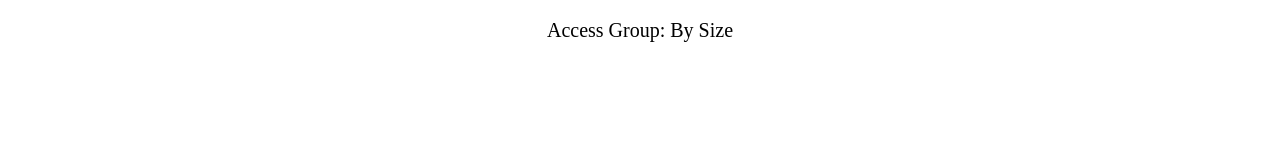
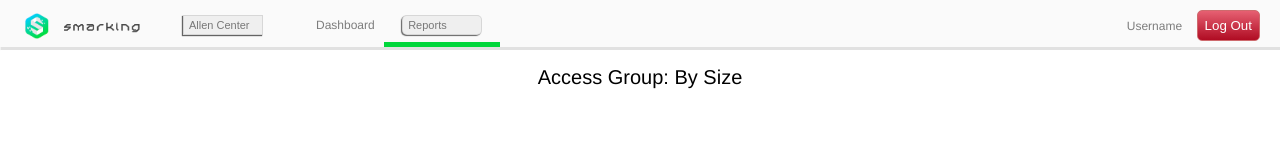
Before and after one commit to owen107/d3chart, a website: page index.html in a window 1280 px wide. Drawn offline with nearby package versions, Linux system fonts and the light colour scheme; some packages are replaced by stand-ins of ours.

Commit message:
Added header styles

```diff
--- a/components/sass/main.scss
+++ b/components/sass/main.scss
@@ -1,3 +1,5 @@
+@import "variables";
+@import "mixins";
 @import "reset";
 
 .container {
@@ -10,3 +12,107 @@
 	font-size: 20px;
 	margin-top: 20px;
 }
+
+body {
+    font-family: $fontfamily;
+}
+
+p {
+	font-weight: $thin;
+}
+
+/* Header Style */
+#header {
+	@include clearfix;
+	background: $lightgrey;
+	@include box-shadow(1px, 0, 1px, 2.5px, rgba($darkgrey, 0.6));
+
+	.client-section,
+    .nav-section,
+    .auth-section li,
+    .nav-section li {
+	   display: inline-block;
+    }
+
+    .auth-section li,
+    .nav-section li {
+    	font-size: 12px;
+    	color: rgba($dark, 0.5);
+    }
+
+    .logo-section {
+    	@include column(0.1);
+    	padding: 10px 0 0 25px;
+
+    	img {
+    		width: 90%;
+    		margin-top: 3px;
+    	}
+    }
+
+    .client-section,
+    .nav-section, .auth-section {
+    	padding: 10px 0 0 0;
+    }
+    .client-section {
+    	@include column(0.1);
+    	padding-left: 30px;
+    }
+
+    .nav-section {
+    	@include column(0.25);
+    	text-transform: capitalize;
+
+    	li {
+    		padding: 5px 5px;
+
+    		&:last-child {
+    			border-bottom: 5px solid $green;
+    			padding-left: 18px;
+    			padding-right: 18px;
+    			padding-bottom: 7px;
+    		}
+    	}
+    }
+
+    .auth-section {
+    	float: right;
+    	padding-right: 10px;
+
+    	li {
+    		margin-right: 10px;
+    	}
+
+    	.btn {
+    		padding: 7px 7px;
+    		border-radius: 5px;
+    		border: 1px solid #CE6A6D;
+    		color: $light;
+    		@include background-image(bottom, $red, $darkred);
+    	}
+    }
+
+    .select-group {
+	  -webkit-appearance: none;
+	     -moz-appearance: none;
+	          appearance: none;
+      border: 1px solid rgba($dark, 0.1);
+      padding: 3px 5px;
+      color: rgba($dark, 0.5);
+      // background: url(..select.png) no-repeat 95% 50%;
+      border-radius: 0px;
+      font-size: 11px;
+      -webkit-box-shadow: -1px 1px 1px rgba($dark, 0.6);
+      box-shadow: -1px 1px 1px rgba($dark, 0.6);
+    }
+
+    .select-client {
+    	margin-top: 5px;
+    	margin-bottom: 12px;
+    }
+
+    .select-report {
+    	width: 80px;
+    	border-radius: 5px;
+    }
+}
--- a/css/style.css
+++ b/css/style.css
@@ -59,15 +59,137 @@ table {
   border-spacing: 0;
 }
 
-/* line 3, components/sass/main.scss */
+/* line 5, components/sass/main.scss */
 .container {
   width: 80%;
   margin: 0 auto;
 }
 
-/* line 8, components/sass/main.scss */
+/* line 10, components/sass/main.scss */
 .container h1 {
   text-align: center;
   font-size: 20px;
   margin-top: 20px;
 }
+
+/* line 16, components/sass/main.scss */
+body {
+  font-family: "Helvetica Neue", Helvetica, Arial, sans-serif;
+}
+
+/* line 20, components/sass/main.scss */
+p {
+  font-weight: 200;
+}
+
+/* Header Style */
+/* line 25, components/sass/main.scss */
+#header {
+  background: #FAFAFA;
+  -webkit-box-shadow: 1px 0 1px 2.5px rgba(205, 205, 205, 0.6);
+  -moz-box-shadow: 1px 0 1px 2.5px rgba(205, 205, 205, 0.6);
+  -ms-box-shadow: 1px 0 1px 2.5px rgba(205, 205, 205, 0.6);
+  box-shadow: 1px 0 1px 2.5px rgba(205, 205, 205, 0.6);
+}
+/* line 2, components/sass/_mixins.scss */
+#header:after {
+  content: "";
+  display: table;
+  clear: both;
+}
+/* line 30, components/sass/main.scss */
+#header .client-section,
+#header .nav-section,
+#header .auth-section li,
+#header .nav-section li {
+  display: inline-block;
+}
+/* line 37, components/sass/main.scss */
+#header .auth-section li,
+#header .nav-section li {
+  font-size: 12px;
+  color: rgba(0, 0, 0, 0.5);
+}
+/* line 43, components/sass/main.scss */
+#header .logo-section {
+  width: 10%;
+  float: left;
+  padding: 10px 0 0 25px;
+}
+/* line 47, components/sass/main.scss */
+#header .logo-section img {
+  width: 90%;
+  margin-top: 3px;
+}
+/* line 53, components/sass/main.scss */
+#header .client-section,
+#header .nav-section, #header .auth-section {
+  padding: 10px 0 0 0;
+}
+/* line 57, components/sass/main.scss */
+#header .client-section {
+  width: 10%;
+  float: left;
+  padding-left: 30px;
+}
+/* line 62, components/sass/main.scss */
+#header .nav-section {
+  width: 25%;
+  float: left;
+  text-transform: capitalize;
+}
+/* line 66, components/sass/main.scss */
+#header .nav-section li {
+  padding: 5px 5px;
+}
+/* line 69, components/sass/main.scss */
+#header .nav-section li:last-child {
+  border-bottom: 5px solid #00D73B;
+  padding-left: 18px;
+  padding-right: 18px;
+  padding-bottom: 7px;
+}
+/* line 78, components/sass/main.scss */
+#header .auth-section {
+  float: right;
+  padding-right: 10px;
+}
+/* line 82, components/sass/main.scss */
+#header .auth-section li {
+  margin-right: 10px;
+}
+/* line 86, components/sass/main.scss */
+#header .auth-section .btn {
+  padding: 7px 7px;
+  border-radius: 5px;
+  border: 1px solid #CE6A6D;
+  color: #fff;
+  background-image: -o-linear-gradient(bottom, #E66072 0%, #B00C23 100%);
+  background-image: -moz-linear-gradient(bottom, #E66072 0%, #B00C23 100%);
+  background-image: -webkit-linear-gradient(bottom, #E66072 0%, #B00C23 100%);
+  background-image: -ms-linear-gradient(bottom, #E66072 0%, #B00C23 100%);
+  background-image: linear-gradient(to bottom, #E66072 0%, #B00C23 100%);
+}
+/* line 95, components/sass/main.scss */
+#header .select-group {
+  -webkit-appearance: none;
+  -moz-appearance: none;
+  appearance: none;
+  border: 1px solid rgba(0, 0, 0, 0.1);
+  padding: 3px 5px;
+  color: rgba(0, 0, 0, 0.5);
+  border-radius: 0px;
+  font-size: 11px;
+  -webkit-box-shadow: -1px 1px 1px rgba(0, 0, 0, 0.6);
+  box-shadow: -1px 1px 1px rgba(0, 0, 0, 0.6);
+}
+/* line 109, components/sass/main.scss */
+#header .select-client {
+  margin-top: 5px;
+  margin-bottom: 12px;
+}
+/* line 114, components/sass/main.scss */
+#header .select-report {
+  width: 80px;
+  border-radius: 5px;
+}
--- a/index.html
+++ b/index.html
@@ -6,6 +6,7 @@
    	 <link rel="stylesheet" type="text/css" href="css/style.css">
    </head>
    <body>
+   	  <div ng-include="'views/header.html'"></div>
    	  <div ng-view></div>
 
    	  <script src="https://ajax.googleapis.com/ajax/libs/angularjs/1.3.16/angular.min.js"></script>
--- /dev/null
+++ b/views/header.html
@@ -0,0 +1,35 @@
+<div id="header">
+	<div class="logo-section">
+		<img src="img/smarking-logo.png" alt="Logo for Smarking" />
+	</div>
+
+    <div class="client-section">
+    	<select class="select-group select-client">
+    		<option>Allen Center</option>
+    		<option>Seattle center</option>
+    		<option>North Quad</option>
+    		<option>SFO Airport</option>
+    		<option>LAX</option>
+    	</select>
+    </div>
+	<nav class="nav-section">
+		<ul>
+			<li>dashboard</li>
+			<li>
+				<select class="select-group select-report">
+		    		<option>Reports</option>
+		    		<option>All</option>
+		    	</select>
+			</li>
+		</ul>
+	</nav>
+
+	<div class="auth-section">
+		<ul>
+			<li>Username</li>
+			<li>
+				<button class="btn">Log Out</button>
+			</li>
+		</ul>
+	</div>
+</div>
```
Also changed, not shown: components/sass/_mixins.scss (added, +44 -0 lines), components/sass/_variables.scss (added, +19 -0 lines), README.md, img/smarking-logo.png (added).
